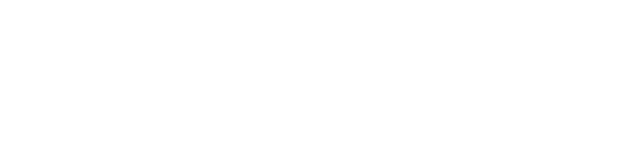
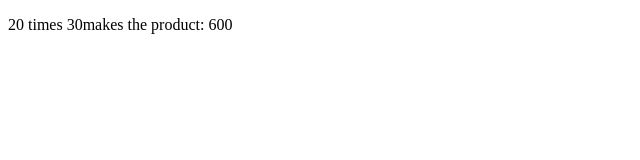
Before and after one commit to AdanRubio05/moduletwo, a plain HTML site: page index.html in a window 1280 px wide. Shown: the whole page, without its empty margins (0-640 px from the left). Drawn offline with Linux system fonts and the light colour scheme.

Commit message:
equation/operations added to doc

```diff
--- a/apps.js
+++ b/apps.js
@@ -11,7 +11,7 @@ console.log(x) ;
 let y = 30 ;
 let z = x * y ;
 
-///
+document.getElementById("equation").innerHTML = x + " " + "times" + " " + y + "makes the product:" + " " + z ;
 
 let firstName = 'Adan' ; // This is a string variable.
 console.log(firstName) ;
--- a/index.html
+++ b/index.html
@@ -6,6 +6,8 @@
     <title>JavaScript_Variables</title>
 </head>
 <body>
+<p id="equation"></p>
+
     <script src="./apps.js"></script>
 </body>
 </html>
```
